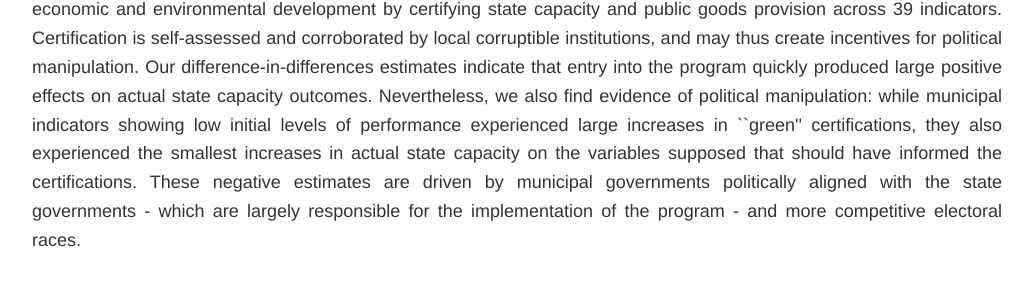
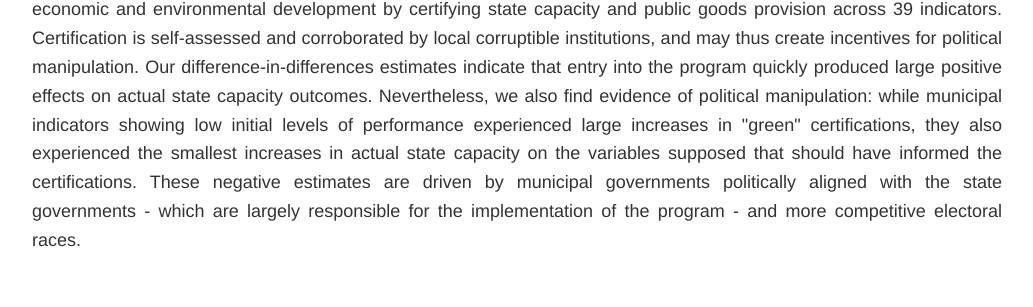
Before and after one commit to soeren-henn/soeren-henn.github.io, a Jekyll site: the page built from research/index.html, in a window 1280 px wide and 900 px high, scrolled down 2539 px. Shown: the part 347-654 px from the top of the window, without its empty margins (123-1156 px from the left). Built offline with Jekyll 4.4.1, drawn with Linux system fonts in a browser that asks for light colours; some of the changed text lies outside the part shown.

Commit message:
Update index.html

```diff
--- a/research/index.html
+++ b/research/index.html
@@ -46,7 +46,7 @@ title: Research
 
 	<div class="paper">
 		<p><b>You get what you pay for? Can certification programs contribute to local state capacity strengthening?</b> (with <a href="https://sites.google.com/site/hlarreguy/" target="_blank">Horacio Larreguy</a> and <a href="http://polisci.columbia.edu/people/profile/1682" target="_blank">John Marshall</a>)</p>
-		<p><i>Abstract: </i>While a large recent literature has focused on building state capacity from scratch, less is known about the ability of federal governments to induce local governments to increase their state capacity. We examine the effects of a Mexican federal program designed to incentivize municipal governments to support sustained and inclusive municipal economic and environmental development by certifying state capacity and public goods provision across 39 indicators. Certification is self-assessed and corroborated by local corruptible institutions, and may thus create incentives for political manipulation. Our difference-in-differences estimates indicate that entry into the program quickly produced large positive effects on actual state capacity outcomes. Nevertheless, we also find evidence of political manipulation: while municipal indicators showing low initial levels of performance experienced large increases in ``green'' certifications, they also experienced the smallest increases in actual state capacity on the variables supposed that should have informed the certifications. These negative estimates are driven by municipal governments politically aligned with the state governments - which are largely responsible for the implementation of the program - and more competitive electoral races.</p>
+		<p><i>Abstract: </i>While a large recent literature has focused on building state capacity from scratch, less is known about the ability of federal governments to induce local governments to increase their state capacity. We examine the effects of a Mexican federal program designed to incentivize municipal governments to support sustained and inclusive municipal economic and environmental development by certifying state capacity and public goods provision across 39 indicators. Certification is self-assessed and corroborated by local corruptible institutions, and may thus create incentives for political manipulation. Our difference-in-differences estimates indicate that entry into the program quickly produced large positive effects on actual state capacity outcomes. Nevertheless, we also find evidence of political manipulation: while municipal indicators showing low initial levels of performance experienced large increases in "green" certifications, they also experienced the smallest increases in actual state capacity on the variables supposed that should have informed the certifications. These negative estimates are driven by municipal governments politically aligned with the state governments - which are largely responsible for the implementation of the program - and more competitive electoral races.</p>
 	</div>
 
 
```
